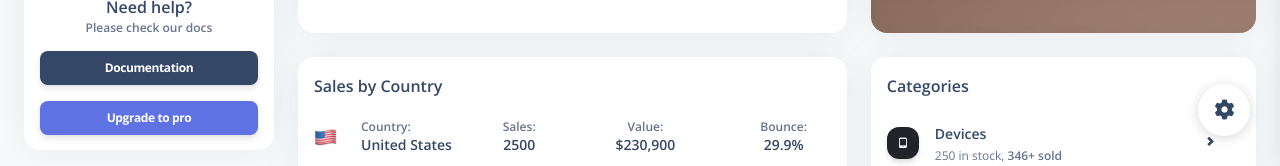
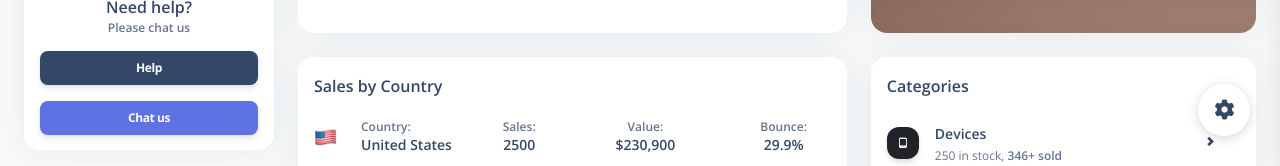
Before and after one commit to adiec7/Obicoin, a website: page dash.html in a window 1280 px wide. Shown: the part 634-800 px from the top of the page. Drawn offline with nearby package versions, Linux system fonts and the light colour scheme.

```diff
--- a/dash.html
+++ b/dash.html
@@ -110,12 +110,12 @@
         <div class="card-body text-center p-3 w-100 pt-0">
           <div class="docs-info">
             <h6 class="mb-0">Need help?</h6>
-            <p class="text-xs font-weight-bold mb-0">Please check our docs</p>
+            <p class="text-xs font-weight-bold mb-0">Please chat us</p>
           </div>
         </div>
       </div>
-      <a href="https://www.creative-tim.com/learning-lab/bootstrap/license/argon-dashboard" target="_blank" class="btn btn-dark btn-sm w-100 mb-3">Documentation</a>
-      <a class="btn btn-primary btn-sm mb-0 w-100" href="https://www.creative-tim.com/product/argon-dashboard-pro?ref=sidebarfree" type="button">Upgrade to pro</a>
+      <a href="#" target="_blank" class="btn btn-dark btn-sm w-100 mb-3">Help</a>
+      <a class="btn btn-primary btn-sm mb-0 w-100" href="#" type="button">Chat us</a>
     </div>
   </aside>
   <main class="main-content position-relative border-radius-lg ">
```
Also changed, not shown: CHANGELOG.md (deleted), LICENSE.md (deleted), README.md (deleted).
